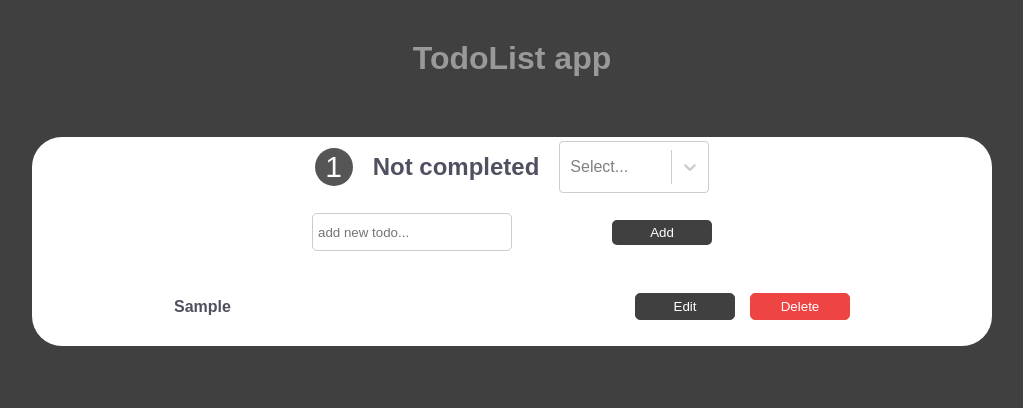
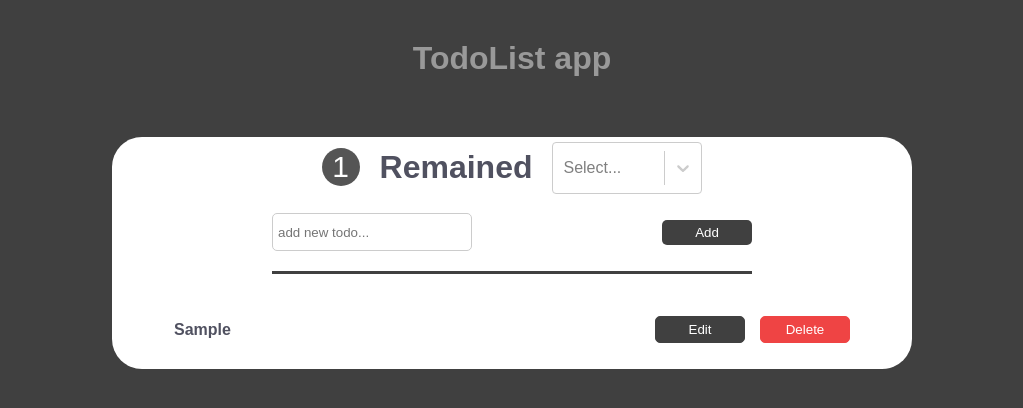
Before and after one commit to amirroohi/TodoList-React, a React (Create React App) app: page / in a window 1280 px wide. Both pictures are taken after typing "Sample" into the empty fields and a click on the button "Add". Shown: the top 408 px of the page, without its empty margins (128-1151 px from the left). Built offline with nearby package versions, Linux system fonts and the light colour scheme.

Commit message:
styles modified

```diff
--- a/src/App.css
+++ b/src/App.css
@@ -17,12 +17,11 @@
 .container {
   background-color: #fff;
   color: #505160;
-  width: 60rem;
+  width: 19rem;
   display: flex;
   flex-direction: column;
   align-items: center;
   justify-content: center;
-  /* border: 3px solid #f3ca20 ; */
   border-radius: 30px;
   padding: 4px;
   margin: 30px 0 100px 0;
@@ -33,7 +32,7 @@
   display: flex;
   justify-content: space-between;
   align-items: center;
-  width: 700px;
+  width: 300px;
   margin: 10px 0;
   border: 2px solid #fff;
   padding: 10px;
@@ -67,11 +66,14 @@ input:focus {
   display: flex;
   align-items: center;
   justify-content: space-between;
-  width: 25rem;
+  width: 17rem;
   margin: 20px 0;
+  border-bottom: 3px solid #404040;
+  padding-bottom: 20px;
 }
 
 h2{
+  font-size: 1rem;
   height: 52px;
   display: flex;
   align-items: center;
@@ -79,7 +81,7 @@ h2{
 }
 
 .button {
-  width: 100px;
+  width: 60px;
   border-radius: 5px;
   outline: none;
   padding: 5px 10px;
@@ -122,9 +124,9 @@ h2{
 .counter{
   margin-right:20px ;
   display: inline-block;
-  width: 38px;
-  font-size: 30px;
-  height: 38px;
+  width: 26px;
+  font-size: 20px;
+  height: 26px;
   background-color: #555;
   color: #fff;
   border-radius: 50%;
@@ -134,9 +136,42 @@ h2{
 }
 
 .select{
-  width: 150px;
+  width: 120px;
+  height: 50px;
   margin-left: 20px;
 }
 .emptyTodo{
   margin-bottom:55px ;
 }
+@media screen and (min-width:800px) {
+  .counter{  width: 38px;
+    font-size: 30px;
+    height: 38px;}
+    .select{
+      width: 150px;
+
+    }
+    .button {
+      width: 90px;
+
+    }
+    .container {
+      width: 50rem;
+
+    }
+    .todo {
+      width: 700px;
+
+    }
+    .formControl {
+      width: 30rem;
+
+    }
+    h2{
+    font-size: 2rem;
+    }
+    .header{
+      width: 3  0rem;
+      justify-content: space-around;
+    }
+}
--- a/src/components/NavBar.js
+++ b/src/components/NavBar.js
@@ -12,7 +12,7 @@ const NavBar = ({ unCompletedTodos, selectedOption, onChange }) => {
   }
   return (
     <div className="header">
-      <span className="counter">{unCompletedTodos}</span> <h2>Not completed</h2>
+      <span className="counter">{unCompletedTodos}</span> <h2>Remained</h2>
       <Select
         onChange={onChange}
         value={selectedOption}
```
